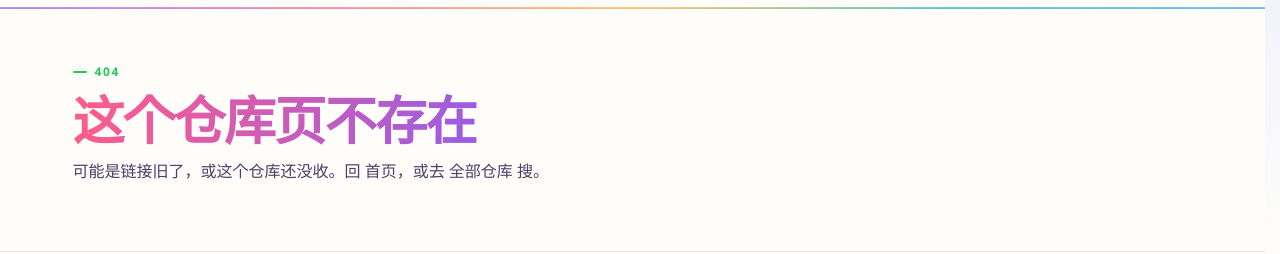
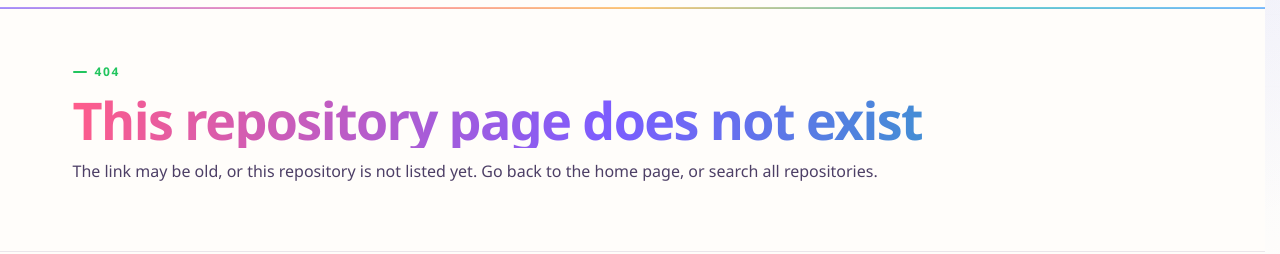
Before and after one commit to speculcom/oss, a plain HTML site: page 404.html in a window 1280 px wide. Shown: the part 58-312 px from the top of the page. Drawn offline with Linux system fonts and the light colour scheme.

Commit message:
内容清理：统一口径、去除历史与过程残留

```diff
--- a/404.html
+++ b/404.html
@@ -92,7 +92,7 @@
     </div>
   </aside>
   <main id="main">
-<div class="container"><header class="page-head"><p class="eyebrow">404</p><h1>这个仓库页不存在</h1><p class="lede">可能是链接旧了，或这个仓库还没收。回 <a href="index.html">首页</a>，或去 <a href="all.html">全部仓库</a> 搜。</p></header></div>
+<div class="container"><header class="page-head"><p class="eyebrow">404</p><h1><span data-zh>这个仓库页不存在</span><span data-en>This repository page does not exist</span></h1><p class="lede"><span data-zh>可能是链接旧了，或这个仓库还没收。回 <a href="index.html">首页</a>，或去 <a href="all.html">全部仓库</a> 搜。</span><span data-en>The link may be old, or this repository is not listed yet. Go back to the <a href="index.html">home page</a>, or search <a href="all.html">all repositories</a>.</span></p></header></div>
   </main>
   <footer class="site-footer">
     <div class="container foot-row">
```
